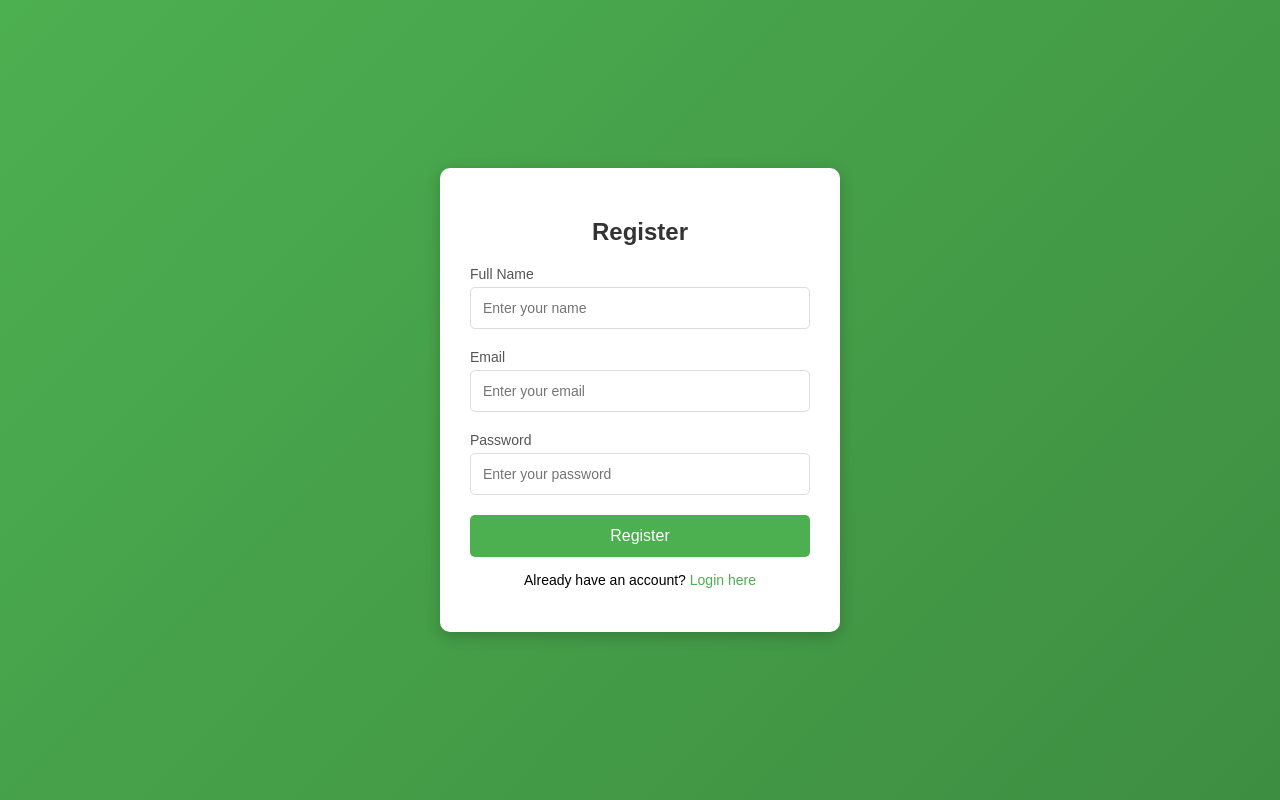
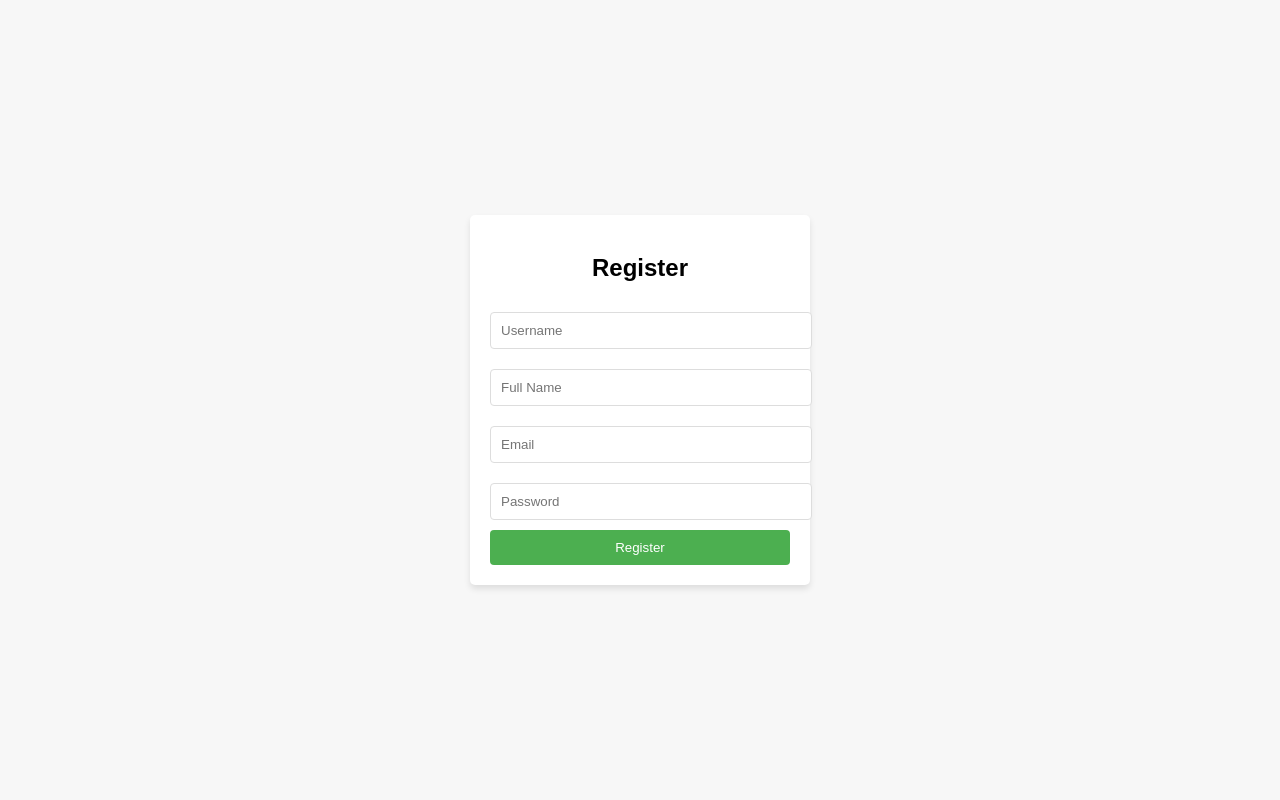
Before and after one commit to afifaimrann/311-ecommerce, a PHP site: page /register.php in a window 1280 px wide. Run offline with PHP 8.4, Linux system fonts and the light colour scheme.

Commit message:
updated register.php

```diff
--- a/register.php
+++ b/register.php
@@ -1,37 +1,44 @@
 <?php
-// Include the database connection file
-require 'database.php';
+require 'database.php'; // Include the database connection file
+session_start(); // Start session for user management
 
-// Start session
-session_start();
+if ($_SERVER['REQUEST_METHOD'] == 'POST') {
+    // Capture and sanitize form inputs
+    $username = mysqli_real_escape_string($conn, $_POST['username']);
+    $name = mysqli_real_escape_string($conn, $_POST['name']);
+    $email = mysqli_real_escape_string($conn, $_POST['email']);
+    $password = mysqli_real_escape_string($conn, $_POST['password']);
 
-if ($_SERVER['REQUEST_METHOD'] === 'POST') {
-    $name = $_POST['name'];
-    $email = $_POST['email'];
-    $password = $_POST['password'];
+    // Validate if all fields are filled
+    if (empty($username) || empty($name) || empty($email) || empty($password)) {
+        die("All fields are required.");
+    }
 
-    // Hash the password for secure storage
-    $hashed_password = password_hash($password, PASSWORD_DEFAULT);
+    // Hash the password for security
+    $password_hashed = password_hash($password, PASSWORD_DEFAULT);
 
-    // Check if the email already exists
-    $query = $conn->prepare("SELECT * FROM users WHERE email = ?");
-    $query->bind_param("s", $email);
-    $query->execute();
-    $result = $query->get_result();
+    // Check for duplicate username or email
+    $check_query = "SELECT * FROM users WHERE username = ? OR email = ?";
+    $stmt = $conn->prepare($check_query);
+    $stmt->bind_param("ss", $username, $email);
+    $stmt->execute();
+    $result = $stmt->get_result();
 
     if ($result->num_rows > 0) {
-        $error_message = "Email is already registered.";
+        echo "Username or email already exists. Please try another.";
     } else {
         // Insert the new user into the database
-        $insert_query = $conn->prepare("INSERT INTO users (name, email, password) VALUES (?, ?, ?)");
-        $insert_query->bind_param("sss", $name, $email, $hashed_password);
-        if ($insert_query->execute()) {
-            $_SESSION['registered'] = true;
-            // Redirect to the login page after successful registration
-            header("Location: login.php");
+        $query = "INSERT INTO users (username, name, email, password) VALUES (?, ?, ?, ?)";
+        $stmt = $conn->prepare($query);
+        $stmt->bind_param("ssss", $username, $name, $email, $password_hashed);
+
+        if ($stmt->execute()) {
+            // Store the user ID in the session and redirect to welcome page
+            $_SESSION['user_id'] = $conn->insert_id;
+            header('Location: welcome.php');
             exit();
         } else {
-            $error_message = "Registration failed. Please try again.";
+            echo "Error in registration. Please try again.";
         }
     }
 }
@@ -44,127 +51,57 @@ if ($_SERVER['REQUEST_METHOD'] === 'POST') {
     <meta name="viewport" content="width=device-width, initial-scale=1.0">
     <title>Register</title>
     <style>
-        /* Inline CSS styling */
         body {
-            font-family: 'Arial', sans-serif;
-            background: linear-gradient(135deg, #4CAF50, #3e8e41);
-            margin: 0;
-            padding: 0;
+            font-family: Arial, sans-serif;
+            background-color: #f7f7f7;
             display: flex;
             justify-content: center;
             align-items: center;
             height: 100vh;
+            margin: 0;
         }
-
-        .form-container {
-            width: 100%;
-            max-width: 400px;
-            margin: 0 auto;
+        .register-container {
+            background-color: white;
+            padding: 20px;
+            border-radius: 5px;
+            box-shadow: 0 4px 6px rgba(0, 0, 0, 0.1);
+            width: 300px;
         }
-
-        .form-box {
-            background-color: #fff;
-            border-radius: 10px;
-            box-shadow: 0 4px 15px rgba(0, 0, 0, 0.2);
-            padding: 30px;
+        .register-container h2 {
+            margin-bottom: 20px;
             text-align: center;
         }
-
-        h2 {
-            margin-bottom: 20px;
-            font-size: 24px;
-            color: #333;
+        .register-container input {
+            width: 100%;
+            padding: 10px;
+            margin: 10px 0;
+            border: 1px solid #ddd;
+            border-radius: 4px;
         }
-
-        .input-group {
-            margin-bottom: 20px;
-            text-align: left;
-        }
-
-        .input-group label {
-            display: block;
-            font-size: 14px;
-            color: #555;
-        }
-
-        .input-group input {
+        .register-container button {
             width: 100%;
-            padding: 12px;
-            margin-top: 5px;
-            border: 1px solid #ddd;
-            border-radius: 5px;
-            font-size: 14px;
-            box-sizing: border-box;
-        }
-
-        .input-group input:focus {
-            outline: none;
-            border-color: #4CAF50;
-            box-shadow: 0 0 5px rgba(76, 175, 80, 0.5);
-        }
-
-        .submit-btn {
+            padding: 10px;
             background-color: #4CAF50;
             color: white;
-            padding: 12px 20px;
             border: none;
-            border-radius: 5px;
-            font-size: 16px;
+            border-radius: 4px;
             cursor: pointer;
-            width: 100%;
         }
-
-        .submit-btn:hover {
+        .register-container button:hover {
             background-color: #45a049;
-        }
-
-        .redirect-link {
-            margin-top: 15px;
-            font-size: 14px;
-        }
-
-        .redirect-link a {
-            color: #4CAF50;
-            text-decoration: none;
-        }
-
-        .redirect-link a:hover {
-            text-decoration: underline;
-        }
-
-        .error-message {
-            color: red;
-            font-size: 14px;
-            margin-bottom: 10px;
         }
     </style>
 </head>
 <body>
-    <div class="form-container">
-        <div class="form-box">
-            <h2>Register</h2>
-            <?php
-            if (!empty($error_message)) {
-                echo "<p class='error-message'>$error_message</p>";
-            }
-            ?>
-            <form method="POST" action="">
-                <div class="input-group">
-                    <label for="name">Full Name</label>
-                    <input type="text" name="name" id="name" placeholder="Enter your name" required>
-                </div>
-                <div class="input-group">
-                    <label for="email">Email</label>
-                    <input type="email" name="email" id="email" placeholder="Enter your email" required>
-                </div>
-                <div class="input-group">
-                    <label for="password">Password</label>
-                    <input type="password" name="password" id="password" placeholder="Enter your password" required>
-                </div>
-                <button type="submit" name="register" class="submit-btn">Register</button>
-            </form>
-            <p class="redirect-link">Already have an account? <a href="login.php">Login here</a></p>
-        </div>
+    <div class="register-container">
+        <h2>Register</h2>
+        <form method="POST" action="">
+            <input type="text" name="username" placeholder="Username" required>
+            <input type="text" name="name" placeholder="Full Name" required>
+            <input type="email" name="email" placeholder="Email" required>
+            <input type="password" name="password" placeholder="Password" required>
+            <button type="submit">Register</button>
+        </form>
     </div>
 </body>
 </html>
```
